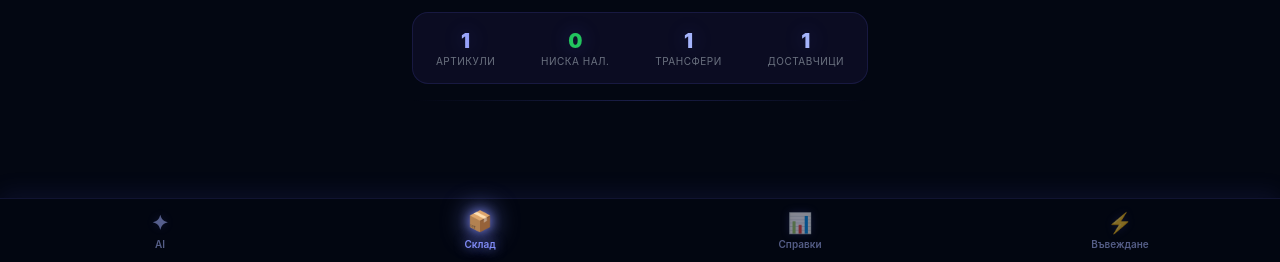
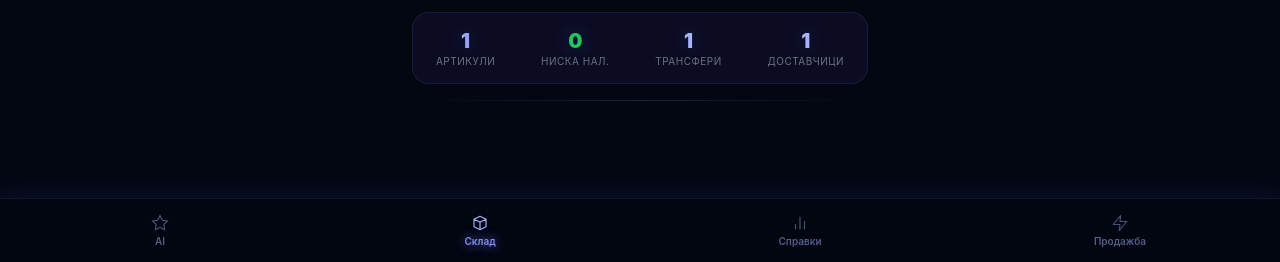
Before and after one commit to tiholenev-tech/runmystore, a PHP site: page /warehouse.php in a window 1280 px wide. Shown: the part 538-800 px from the top of the page. Run offline with PHP 8.4, Linux system fonts and the light colour scheme; the visitor is signed in with stand-in values (Sample User, id 1); tables that the repository leaves empty or names only in its code hold one stand-in row (values such as "Sample post"); some libraries are stand-ins or nearby versions.

Commit message:
S61: fix bottom nav warehouse.php + inventory.php — SVG icons

```diff
--- a/warehouse.php
+++ b/warehouse.php
@@ -309,16 +309,7 @@ if (!$is_seller) { try { $s = $pdo->prepare("SELECT COUNT(*) FROM inventories i
             text-shadow: 0 0 12px rgba(129, 140, 248, 0.9);
         }
 
-        .bnav-tab .bnav-icon {
-            font-size: 20px;
-            transition: all 0.3s;
-            filter: drop-shadow(0 0 4px rgba(99,102,241,0.3));
-        }
-
-        .bnav-tab.active .bnav-icon {
-            transform: translateY(-2px);
-            filter: drop-shadow(0 0 12px rgba(129, 140, 248, 0.8));
-        }
+        .bnav-tab svg { width:18px; height:18px; }
 
         /* ═══ Animations from stats.php ═══ */
         @keyframes cardIn {
@@ -505,10 +496,10 @@ if (!$is_seller) { try { $s = $pdo->prepare("SELECT COUNT(*) FROM inventories i
 </div>
 
 <nav class="bottom-nav">
-    <a href="chat.php" class="bnav-tab"><span class="bnav-icon">✦</span>AI</a>
-    <a href="warehouse.php" class="bnav-tab active"><span class="bnav-icon">📦</span>Склад</a>
-    <a href="stats.php" class="bnav-tab"><span class="bnav-icon">📊</span>Справки</a>
-    <a href="actions.php" class="bnav-tab"><span class="bnav-icon">⚡</span>Въвеждане</a>
+  <a href="chat.php" class="bnav-tab"><svg viewBox="0 0 24 24" fill="none" stroke-width="1.5" stroke="rgba(165,180,252,.45)" width="18" height="18"><polygon points="12 2 15.09 8.26 22 9.27 17 14.14 18.18 21.02 12 17.77 5.82 21.02 7 14.14 2 9.27 8.91 8.26 12 2"/></svg>AI</a>
+  <a href="warehouse.php" class="bnav-tab active"><svg viewBox="0 0 24 24" fill="none" stroke-width="1.5" stroke="#a5b4fc" width="18" height="18" stroke-linecap="round" stroke-linejoin="round"><path d="M20 7l-8-4-8 4m16 0l-8 4m8-4v10l-8 4m0-10L4 7m8 4v10M4 7v10l8 4"/></svg>Склад</a>
+  <a href="stats.php" class="bnav-tab"><svg viewBox="0 0 24 24" fill="none" stroke-width="1.5" stroke="rgba(165,180,252,.45)" width="18" height="18" stroke-linecap="round"><line x1="18" y1="20" x2="18" y2="10"/><line x1="12" y1="20" x2="12" y2="4"/><line x1="6" y1="20" x2="6" y2="14"/></svg>Справки</a>
+  <a href="sale.php" class="bnav-tab"><svg viewBox="0 0 24 24" fill="none" stroke-width="1.5" stroke="rgba(165,180,252,.45)" width="18" height="18" stroke-linecap="round" stroke-linejoin="round"><polygon points="13 2 3 14 12 14 11 22 21 10 12 10 13 2"/></svg>Продажба</a>
 </nav>
 
 <script>
```
